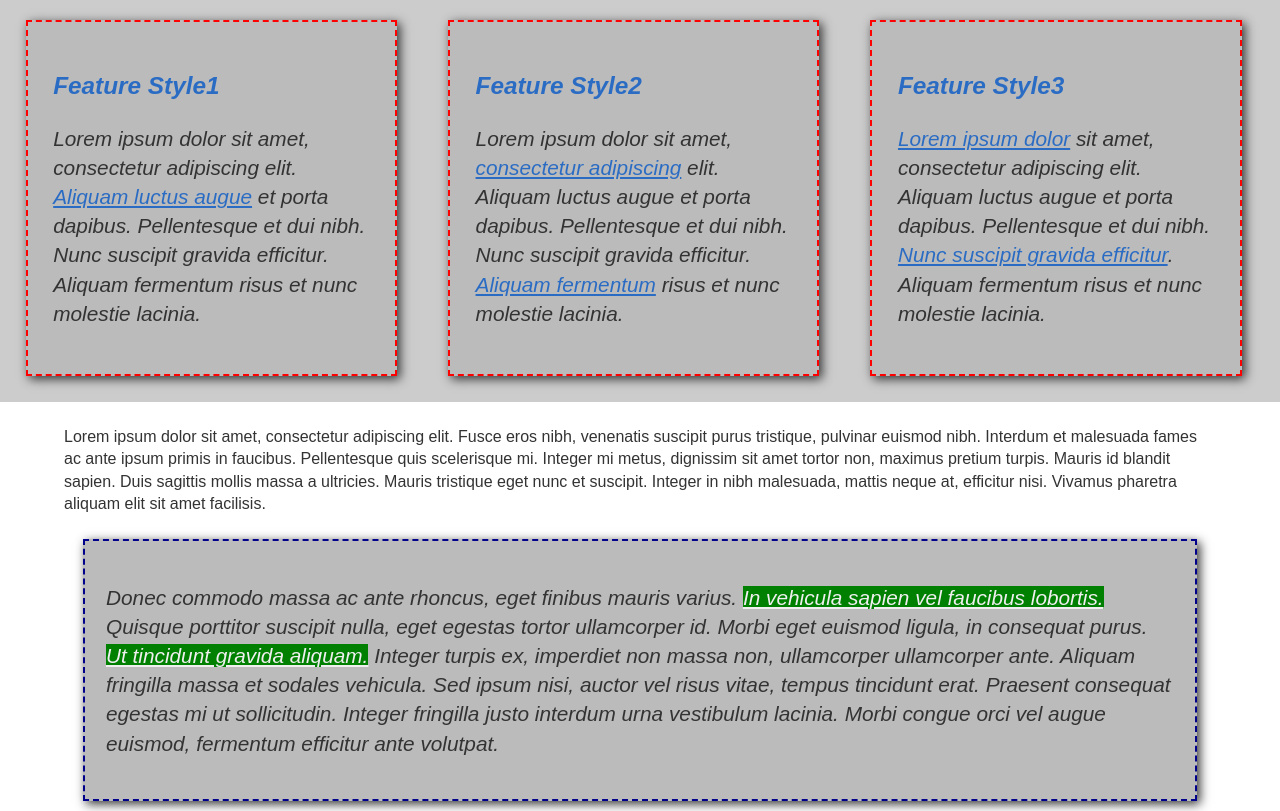
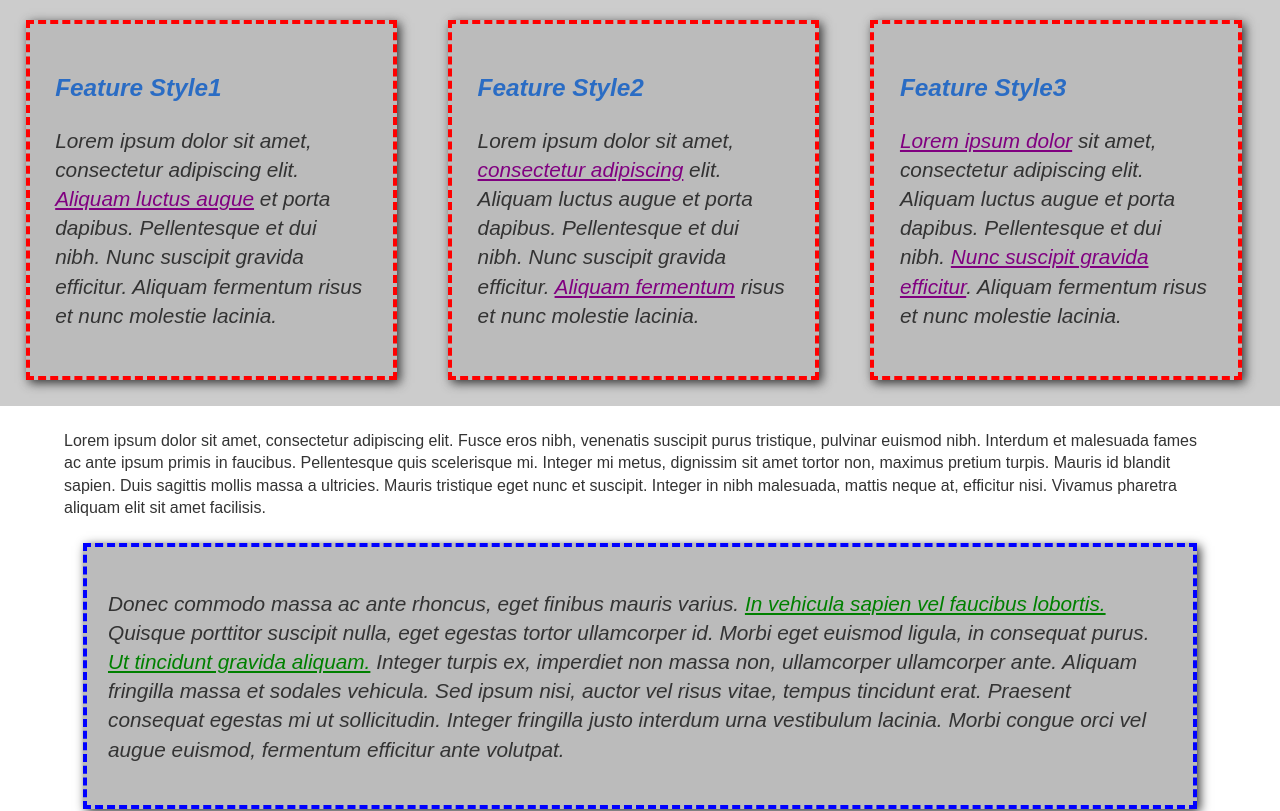
Before and after one commit to christophertcampbell/talks, a website: page sass/index.html in a window 1280 px wide. Shown: the part 1060-1871 px from the top of the page. Drawn offline with Linux system fonts and the light colour scheme.

Commit message:
Simplify mixin example

```diff
--- a/sass/src/partials/_main.scss
+++ b/sass/src/partials/_main.scss
@@ -52,13 +52,13 @@ main {
 			// and mixin 'dashed-border' with custom colors
 			div {
 				@extend %card;
-				@include dashed-border(red);
+				@include dashed-border(red, purple);
 			}
 		}
 
 		&.row8 {
 			@extend %card;
-			@include dashed-border-2(darkblue, green);
+			@include dashed-border(blue, green);
 		}
 
 		&.credits {
--- a/sass/src/variables/_mixins.scss
+++ b/sass/src/variables/_mixins.scss
@@ -1,21 +1,15 @@
 /* Mixins: Standardized rules with
    some aspects defined by a variable.
-*/
 
-@mixin dashed-border($border_color) {
-	border: 2px dashed $border_color;
-}
-
-/* Mixins can contain:
-
+   Mixins can contain:
    1) Nested rules
    2) Multiple variables
 */
-@mixin dashed-border-2($border_color, $link_color) {
-	border: 2px dashed $border_color;
+
+@mixin dashed-border($border_color, $link_color) {
+	border: 4px dashed $border_color;
 
 	a {
-		background-color: $link_color;
-		color: #efefef;
+		color: $link_color;
 	}
 }
```
Also changed, not shown: sass/dist/style.css, 1 other file.
